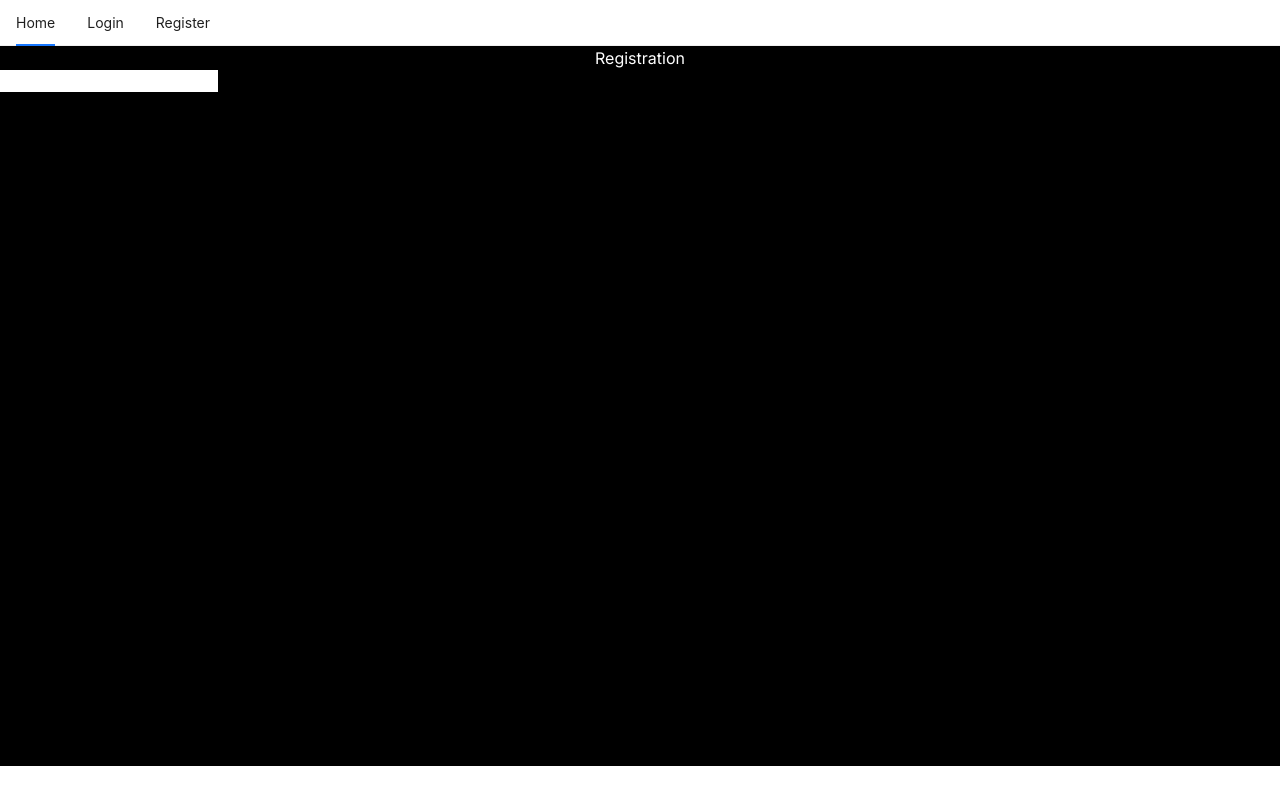
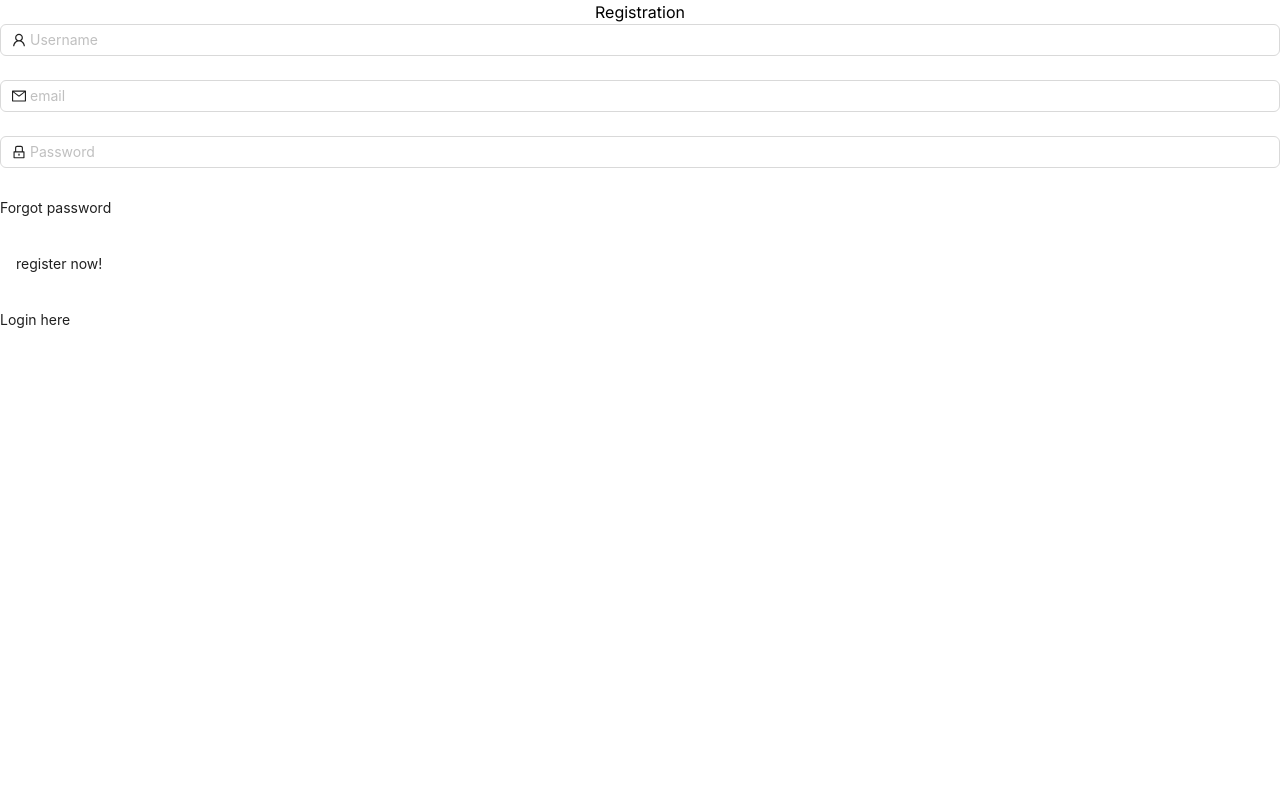
Before and after one commit to farukulWD/nextAuthPro, a Next.js app: page /register in a window 1280 px wide. Built offline with nearby package versions, Linux system fonts and the light colour scheme.

Commit message:
base url and api created

```diff
--- a/src/app/layout.js
+++ b/src/app/layout.js
@@ -14,10 +14,7 @@ export default function RootLayout({ children }) {
   return (
     <ReduxProvider>
       <html lang="en">
-        <body className={inter.className}>
-          <Navbar></Navbar>
-          {children}
-        </body>
+        <body className={inter.className}>{children}</body>
       </html>
     </ReduxProvider>
   );
--- a/src/app/login/page.js
+++ b/src/app/login/page.js
@@ -1,74 +1,12 @@
-"use client";
-
 import React from "react";
 
-import { Form, Input, Button, Checkbox } from "antd";
-import { UserOutlined, LockOutlined } from "@ant-design/icons";
+import LoginForm from "@/components/LoginForm";
 
 const NormalLoginForm = () => {
-  const onFinish = (values) => {
-    console.log("Received values of form: ", values);
-  };
-
   return (
-    <Form
-      name="normal_login"
-      className="login-form"
-      initialValues={{
-        remember: true,
-      }}
-      onFinish={onFinish}
-    >
-      <Form.Item
-        name="username"
-        rules={[
-          {
-            required: true,
-            message: "Please input your Username!",
-          },
-        ]}
-      >
-        <Input
-          prefix={<UserOutlined className="site-form-item-icon" />}
-          placeholder="Username"
-        />
-      </Form.Item>
-      <Form.Item
-        name="password"
-        rules={[
-          {
-            required: true,
-            message: "Please input your Password!",
-          },
-        ]}
-      >
-        <Input
-          prefix={<LockOutlined className="site-form-item-icon" />}
-          type="password"
-          placeholder="Password"
-        />
-      </Form.Item>
-      <Form.Item>
-        <Form.Item name="remember" valuePropName="checked" noStyle>
-          <Checkbox>Remember me</Checkbox>
-        </Form.Item>
-
-        <a className="login-form-forgot" href="">
-          Forgot password
-        </a>
-      </Form.Item>
-
-      <Form.Item>
-        <Button
-          type="secondary"
-          htmlType="submit"
-          className="login-form-button"
-        >
-          Log in
-        </Button>
-        Or <a href="">register now!</a>
-      </Form.Item>
-    </Form>
+    <div className="flex h-[100vh] justify-center">
+      <LoginForm></LoginForm>
+    </div>
   );
 };
 export default NormalLoginForm;
--- a/src/app/register/page.js
+++ b/src/app/register/page.js
@@ -1,30 +1,12 @@
-"use client";
-import React, { useState } from "react";
-import { useDispatch } from "react-redux";
-import { Form, Input, Button } from "antd";
+import RegistrationForm from "@/components/RegisterForm";
+import React from "react";
 
-const RegistrationForm = () => {
-  const handleRegister = (e) => {
-    e.preventDefault();
-    const form = e.target;
-    console.log(form);
-  };
-
+const RegisterPage = () => {
   return (
-    <div
-      style={{
-        backgroundColor: "#000",
-        color: "white",
-        height: "90vh",
-      }}
-    >
-      <h2 style={{ textAlign: "center" }}>Registration</h2>
-      <Form onSubmit={handleRegister}>
-        <input type="text" name="name" id="" />
-        <input type="submit" value="submit" />
-      </Form>
+    <div>
+      <RegistrationForm></RegistrationForm>
     </div>
   );
 };
 
-export default RegistrationForm;
+export default RegisterPage;
--- /dev/null
+++ b/src/app/verifyOtp/page.js
@@ -0,0 +1,12 @@
+import VerifyUserForm from "@/components/VerifyUserForm";
+import React from "react";
+
+const page = () => {
+  return (
+    <div>
+      <VerifyUserForm></VerifyUserForm>
+    </div>
+  );
+};
+
+export default page;
--- /dev/null
+++ b/src/components/LoginForm.js
@@ -0,0 +1,79 @@
+"use client";
+
+import { Button, Form, Input } from "antd";
+import React from "react";
+import { UserOutlined, LockOutlined } from "@ant-design/icons";
+import Link from "next/link";
+import { api } from "@/services/api";
+
+const LoginForm = () => {
+  const { login } = api;
+  const handleLogin = async (values) => {
+    try {
+      const response = await login(values);
+      console.log(response.data);
+    } catch (error) {
+      console.log(error.message);
+    }
+  };
+  return (
+    <div className="flex items-center">
+      <Form
+        style={{ width: "500px" }}
+        name="normal_login"
+        className="login-form"
+        initialValues={{
+          remember: true,
+        }}
+        onFinish={handleLogin}
+      >
+        <Form.Item
+          name="email"
+          rules={[
+            {
+              required: true,
+              message: "Please input your email",
+            },
+          ]}
+        >
+          <Input
+            type="email"
+            prefix={<UserOutlined className="site-form-item-icon" />}
+            placeholder="email"
+          />
+        </Form.Item>
+        <Form.Item
+          name="password"
+          rules={[
+            {
+              required: true,
+              message: "Please input your Password!",
+            },
+          ]}
+        >
+          <Input
+            prefix={<LockOutlined className="site-form-item-icon" />}
+            type="password"
+            placeholder="Password"
+          />
+        </Form.Item>
+
+        <Form.Item>
+          <Button
+            type="secondary"
+            htmlType="submit"
+            className="login-form-button"
+          >
+            Log in
+          </Button>
+        </Form.Item>
+        <Form.Item>
+          <Form.Item>Or</Form.Item>
+          <Link href="/register">register now!</Link>
+        </Form.Item>
+      </Form>
+    </div>
+  );
+};
+
+export default LoginForm;
--- /dev/null
+++ b/src/components/RegisterForm.js
@@ -0,0 +1,103 @@
+"use client";
+import React from "react";
+import { useDispatch } from "react-redux";
+import { Form, Input, Button, Checkbox } from "antd";
+import { UserOutlined, LockOutlined, MailOutlined } from "@ant-design/icons";
+import { api } from "@/services/api";
+
+import Link from "next/link";
+
+const RegistrationForm = () => {
+  const { register } = api;
+  const handleRegistration = async (values) => {
+    try {
+      const response = await register(values);
+      console.log(response.data);
+    } catch (error) {
+      console.log(error);
+    }
+  };
+
+  return (
+    <div
+      style={{
+        height: "90vh",
+      }}
+    >
+      <h2 style={{ textAlign: "center" }}>Registration</h2>
+      <Form
+        name="Register Form"
+        className="registerForm"
+        initialValues={{
+          remember: true,
+        }}
+        onFinish={handleRegistration}
+      >
+        <Form.Item
+          name="name"
+          rules={[
+            {
+              required: true,
+              message: "Please input your Username!",
+            },
+          ]}
+        >
+          <Input
+            prefix={<UserOutlined className="site-form-item-icon" />}
+            placeholder="Username"
+          />
+        </Form.Item>
+        <Form.Item
+          name="email"
+          rules={[
+            {
+              required: true,
+              message: "Please input your email!",
+            },
+          ]}
+        >
+          <Input
+            prefix={<MailOutlined className="site-form-item-icon" />}
+            placeholder="email"
+          />
+        </Form.Item>
+        <Form.Item
+          name="password"
+          rules={[
+            {
+              required: true,
+              message: "Please input your Password!",
+            },
+          ]}
+        >
+          <Input
+            prefix={<LockOutlined className="site-form-item-icon" />}
+            type="password"
+            placeholder="Password"
+          />
+        </Form.Item>
+        <Form.Item>
+          <a className="login-form-forgot" href="">
+            Forgot password
+          </a>
+        </Form.Item>
+
+        <Form.Item>
+          <Button
+            type="secondary"
+            htmlType="submit"
+            className="login-form-button"
+          >
+            register now!
+          </Button>
+        </Form.Item>
+
+        <Form.Item>
+          <Link href={"/login"}>Login here</Link>
+        </Form.Item>
+      </Form>
+    </div>
+  );
+};
+
+export default RegistrationForm;
--- /dev/null
+++ b/src/components/VerifyUserForm.js
@@ -0,0 +1,74 @@
+"use client";
+import { Button, Form, Input } from "antd";
+import React from "react";
+import { UserOutlined, LockOutlined } from "@ant-design/icons";
+import { api } from "@/services/api";
+
+const VerifyUserForm = () => {
+  const { verifyEmail } = api;
+  const handleVerify = async (values) => {
+    console.log(values);
+    try {
+      const response = await verifyEmail(values);
+      console.log(response.data);
+    } catch (error) {
+      console.log(error.message);
+    }
+  };
+  return (
+    <div className="flex items-center">
+      <Form
+        style={{ width: "500px" }}
+        name="verify email"
+        className="verify-form"
+        initialValues={{
+          remember: true,
+        }}
+        onFinish={handleVerify}
+      >
+        <Form.Item
+          name="email"
+          rules={[
+            {
+              required: true,
+              message: "Please input your email",
+            },
+          ]}
+        >
+          <Input
+            type="email"
+            prefix={<UserOutlined className="site-form-item-icon" />}
+            placeholder="email"
+          />
+        </Form.Item>
+        <Form.Item
+          name="otp"
+          rules={[
+            {
+              required: true,
+              message: "Please input your Password!",
+            },
+          ]}
+        >
+          <Input
+            prefix={<LockOutlined className="site-form-item-icon" />}
+            type="number"
+            placeholder="type our otp"
+          />
+        </Form.Item>
+
+        <Form.Item>
+          <Button
+            type="secondary"
+            htmlType="submit"
+            className="login-form-button"
+          >
+            Verify Now
+          </Button>
+        </Form.Item>
+      </Form>
+    </div>
+  );
+};
+
+export default VerifyUserForm;
--- /dev/null
+++ b/src/services/api.js
@@ -0,0 +1,21 @@
+import axios from "axios";
+
+const baseURL = "https://staging-be-ecom.techserve4u.com";
+const instance = axios.create({
+  baseURL,
+});
+
+instance.interceptors.request.use((config) => {
+  const token = localStorage.getItem("token");
+  if (token) {
+    config.headers.Authorization = `Bearer ${token}`;
+  }
+  return config;
+});
+
+export const api = {
+  login: (loginData) => instance.post("/api/user/signin", loginData),
+  register: (userData) => instance.post("/api/user/signup", userData),
+  verifyEmail: (otpData) => instance.post("/api/user/verifyotp", otpData),
+  getUserInfo: () => instance.get("/api/user/verify"),
+};
```
